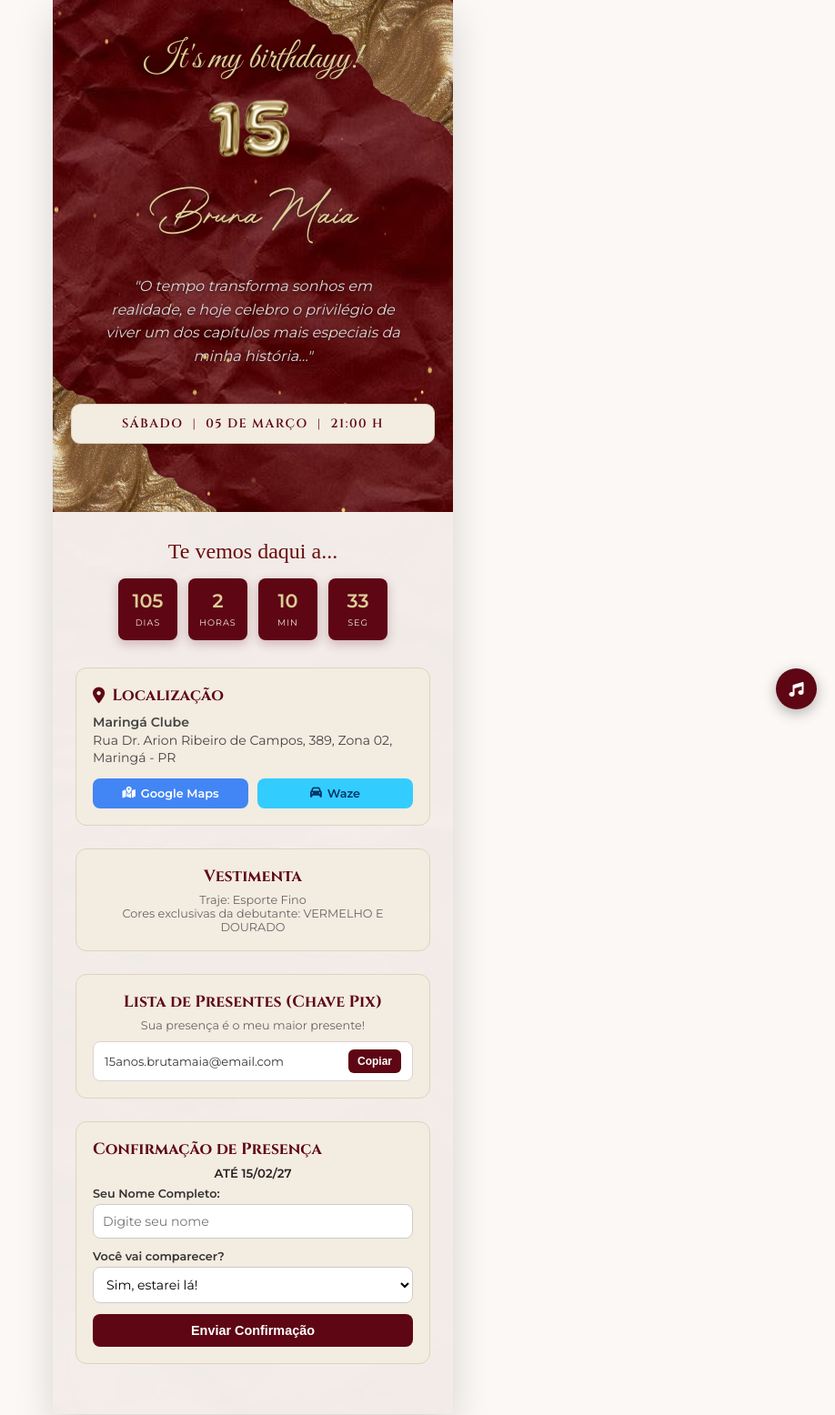
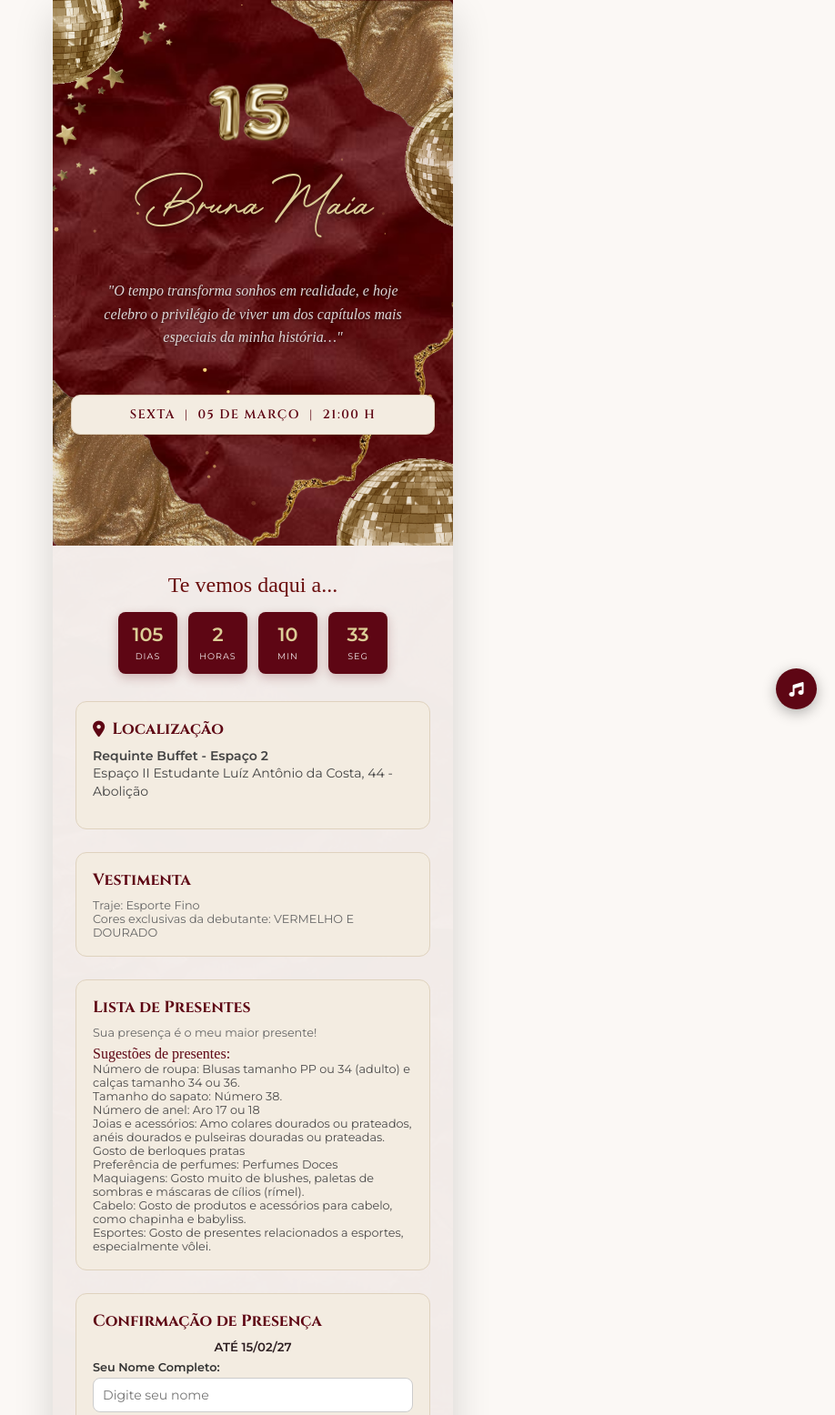
Before and after one commit to EduardaMaia34/bruna, a plain HTML site: page index.html in a window 1280 px wide. Shown: the top 1556 px of the page at 91% size, without its empty margins (362-1280 px from the left). Drawn offline with Linux system fonts and the light colour scheme.

Commit message:
mudancas visuais e informacoes

```diff
--- a/index.html
+++ b/index.html
@@ -24,15 +24,20 @@
 
             <img src="midia/borda-ouro.png" alt="Folha Dourada Esquerda" class="folha-esquerda">
             <img src="midia/borda-ouro.png" alt="Folha Dourada Direita" class="folha-direita">
+            <img src="midia/mirror-ball-sem-fundo.gif" alt="Bola 1" class="bola-1">
+            <img src="midia/mirror-ball-sem-fundo.gif" alt="Bola 2" class="bola-2">
+            <img src="midia/mirror-ball-sem-fundo.gif" alt="Bola 3" class="bola-3">
+            <img src="midia/rachadura.png" alt="Rachadura" class="rachadura">
+            <img src="midia/estrelinhas3.png" alt="Estrelinhas" class="estrelinhas">
 
             <div class="header-content">
-                <div class="subtitle">It's my birthdayy!</div>
+                <!-- <div class="subtitle">It's my birthdayy!</div> -->
                 <img style="width: 30%; height: auto;" src="midia/letras.png" alt="Letras" class="letras">
                 <div class="guest-name">Bruna Maia</div>
-                <p class="intro-phrase">"O tempo transforma sonhos em realidade, e hoje celebro o privilégio de viver um dos capítulos mais especiais da minha história…"</p>
+                <p class="intro-phrase" style="font-family: 'Times New Roman', Times, serif;">"O tempo transforma sonhos em realidade, e hoje celebro o privilégio de viver um dos capítulos mais especiais da minha história…"</p>
 
                 <div class="date-badge">
-                    SÁBADO &nbsp;|&nbsp; 05 DE MARÇO &nbsp;|&nbsp; 21:00 H
+                    SEXTA &nbsp;|&nbsp; 05 DE MARÇO &nbsp;|&nbsp; 21:00 H
                 </div>
             </div>
         </div>
@@ -50,15 +55,7 @@
 
             <div class="info-card">
                 <h4><i class="fa-solid fa-location-dot"></i> Localização</h4>
-                <p><strong>Maringá Clube</strong><br>Rua Dr. Arion Ribeiro de Campos, 389, Zona 02, Maringá - PR</p>
-                <div class="map-buttons">
-                    <a href="https://maps.google.com/?q=Maringá+Clube+Rua+Dr.+Arion+Ribeiro+de+Campos+389+Maringá" target="_blank" class="btn-map btn-gmaps">
-                        <i class="fa-solid fa-map-location-dot"></i> Google Maps
-                    </a>
-                    <a href="https://waze.com/ul?q=Maring%C3%A1%20Clube&navigate=yes" target="_blank" class="btn-map btn-waze">
-                        <i class="fa-solid fa-car"></i> Waze
-                    </a>
-                </div>
+                <p><strong>Requinte Buffet - Espaço 2 </strong><br>Espaço II Estudante Luíz Antônio da Costa, 44 - Abolição</p>
             </div>
 
             <div class="traje-section">
@@ -68,12 +65,17 @@
             </div>
 
             <div class="pix-section">
-                <h4>Lista de Presentes (Chave Pix)</h4>
+                <h4>Lista de Presentes</h4>
                 <p style="font-size: 0.8rem; color: #666;">Sua presença é o meu maior presente!</p>
-                <div class="pix-key-box">
-                    <span id="pixKeyText">15anos.brutamaia@email.com</span>
-                    <button class="btn-copy" onclick="copyPixKey()">Copiar</button>
-                </div>
+                <p style="font-size: 1rem; color: #5e0614; padding-top: 2%; font-family: 'Times New Roman', Times, serif;">Sugestões de presentes: </p>
+                <p style="font-size: 0.8rem; color: #4b4a4a;">Número de roupa: Blusas tamanho PP ou 34 (adulto) e calças tamanho 34 ou 36.</p>
+                <p style="font-size: 0.8rem; color: #4b4a4a;">Tamanho do sapato: Número 38.</p>
+                <p style="font-size: 0.8rem; color: #4b4a4a;">Número de anel: Aro 17 ou 18</p>
+                <p style="font-size: 0.8rem; color: #4b4a4a;">Joias e acessórios: Amo colares dourados ou prateados, anéis dourados e pulseiras douradas ou prateadas. Gosto de berloques pratas</p>
+                <p style="font-size: 0.8rem; color: #4b4a4a;">Preferência de perfumes: Perfumes Doces</p>
+                <p style="font-size: 0.8rem; color: #4b4a4a;">Maquiagens: Gosto muito de blushes, paletas de sombras e máscaras de cílios (rímel).</p>
+                <p style="font-size: 0.8rem; color: #4b4a4a;">Cabelo: Gosto de produtos e acessórios para cabelo, como chapinha e babyliss.</p>
+                <p style="font-size: 0.8rem; color: #4b4a4a;">Esportes: Gosto de presentes relacionados a esportes, especialmente vôlei.</p>
             </div>
 
             <div class="rsvp-section">
--- a/styles.css
+++ b/styles.css
@@ -35,13 +35,17 @@
             position: relative;
         }
 
-        /* Topo Vinho com Glitter, Mirror Ball e Folhas nos Cantos */
         .header-top {
             background: transparent;
-            padding: 40px 20px 50px 20px;
+            min-height: 75vh;
+            min-height: 75svh;
+            padding: 80px 20px 32px 20px;
             text-align: center;
             position: relative;
             overflow: hidden;
+            display: flex;
+            flex-direction: column;
+            justify-content: flex-start;
         }
 
         /* Canvas de Glitter no fundo (camada 1) */
@@ -60,7 +64,7 @@
             position: absolute;
             bottom: 0;
             left: 0;
-            width: 180px;
+            width: 220px;
             height: auto;
             pointer-events: none;
             z-index: 2;
@@ -72,12 +76,69 @@
             position: absolute;
             top: 0;
             right: 0;
-            width: 180px;
+            width: 200px;
             height: auto;
             pointer-events: none;
             z-index: 2;
             opacity: 0.9;
             transform: rotate(180deg);
+        }
+
+        .bola-1 {
+            position: absolute;
+            top: 0;
+            left: 0;
+            width: 200px;
+            height: auto;
+            transform: translate(-50%, -40%);
+            pointer-events: none;
+            z-index: 2;
+            opacity: 0.95;
+        }
+        .bola-2 {
+            position: absolute;
+            top: 0;
+            right: 0;
+            width: 200px;
+            height: auto;
+            transform: translate(60%, 40%); /* Valores positivos empurram para a direita e para baixo */
+            pointer-events: none;
+            z-index: 2;
+            opacity: 0.85;
+        }
+        .bola-3 {
+            position: absolute;
+            bottom: 0;
+            right: 0;
+            width: 250px;
+            height: auto;
+            transform: translate(35%, 50%); /* Valores positivos empurram para a direita e para baixo */
+            pointer-events: none;
+            z-index: 2;
+            opacity: 0.90;
+        }
+
+        .rachadura {
+            position: absolute;
+            bottom: 0;
+            right: 0;
+            width: 320px; /* Ajuste o tamanho conforme quiser */
+            height: auto;
+            transform: translate(25%, 12%) rotate(10deg); /* Empurra levemente para colar nas bordas direita e inferior */
+            pointer-events: none;
+            z-index: 2;
+            opacity: 0.90;
+        }
+        .estrelinhas {
+            position: absolute;
+            top: 0;
+            left: 0;
+            width: 230px;
+            height: auto;
+            transform: translate(-40%, -20%) rotate(35deg);
+            pointer-events: none;
+            z-index: 1;
+            opacity: 0.95;
         }
 
         /* Container interno para garantir que os textos fiquem na frente de tudo (camada 3) */
@@ -103,11 +164,11 @@
         }
         .guest-name {
             font-family: 'Brother Signature', cursive;
-            font-size: 3.5rem;
+            font-size: 4rem;
             color: var(--gold);
             font-weight: 300; /* Tente 300 ou lighter para afinar */
             text-shadow: 0 2px 8px rgba(0,0,0,0.7);
-            margin-bottom: 20px;
+            margin-bottom: 30px;
         }
 
         .intro-phrase {
@@ -116,9 +177,10 @@
             font-style: italic;
             line-height: 1.6;
             max-width: 340px;
-            margin: 0 auto;
+            margin: 0 auto 24px auto;
+            margin-bottom: 50px;
             text-shadow: 0 1px 3px rgba(0,0,0,0.5);
-            padding-bottom: 10%;
+            padding-bottom: 0;
         }
 
         /* Corpo Off-White com leve transparência */
@@ -135,7 +197,7 @@
             border: 1px solid #dfd2be;
             border-radius: 10px;
             padding: 12px;
-            margin-bottom: 25px;
+            margin-bottom: 0px;
             font-family: 'Cinzel', serif;
             font-size: 0.85rem;
             color: var(--wine-main);
@@ -229,18 +291,22 @@
             border-radius: 12px;
             padding: 18px;
             margin-bottom: 25px;
-            text-align: center;
+            text-align: left; /* Alinha todo o conteúdo (incluindo títulos) à esquerda */
         }
 
-        .rsvp-section {
-            text-align: left;
-        }
-
-        .traje-section h4, .pix-section h4, .rsvp-section h3 {
+        .info-card h4,
+        .traje-section h4,
+        .pix-section h4,
+        .rsvp-section h3 {
             color: var(--wine-main);
             font-family: 'Cinzel', serif;
             font-size: 1.1rem;
-            margin-bottom: 6px;
+            margin-bottom: 8px;
+            text-align: left;
+            justify-content: flex-start; /* Garante alinhamento à esquerda mesmo se usar flex */
+            display: flex;
+            align-items: center;
+            gap: 8px;
         }
 
         .pix-key-box {
```
Also changed, not shown: midia/estrelinhas-Photoroom.png (added), midia/estrelinhas2.png (added), midia/estrelinhas3.png (added), midia/mirror-ball-sem-fundo.gif (added), midia/mirror-ball.png (added), midia/rachadura.png (added), 1 other file.
